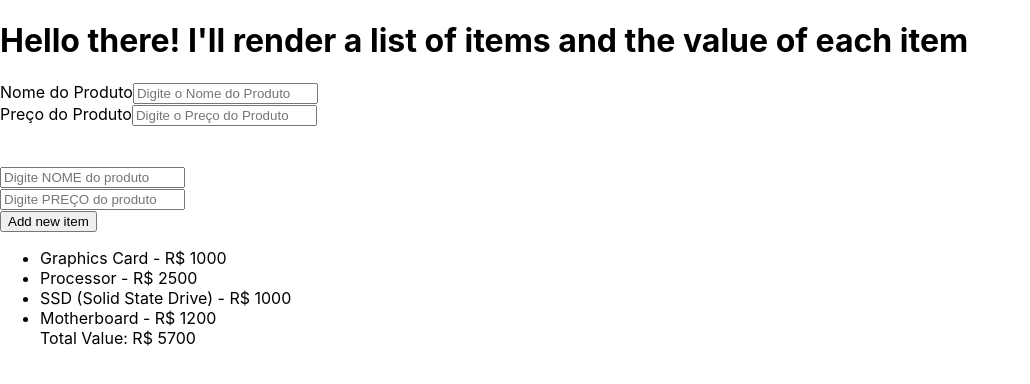
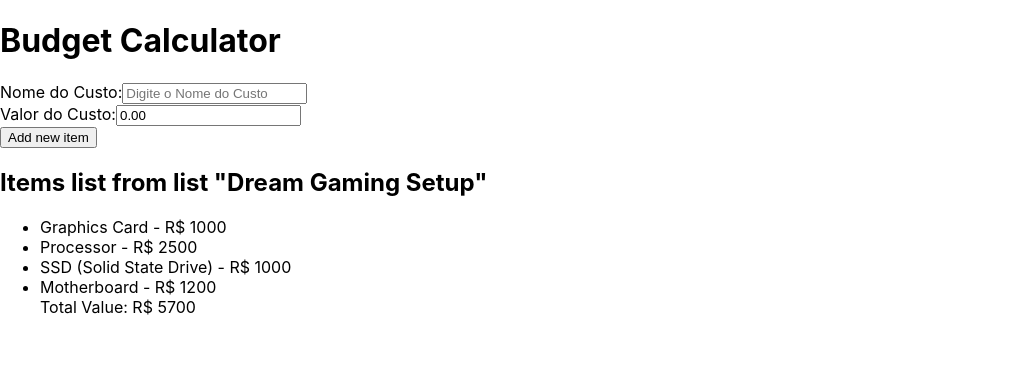
Before and after one commit to RenatoHiga/budget-calculator, a React (Create React App) app in the folder budget-calculator/: page / in a window 1280 px wide. Shown: the top 384 px of the page, without its empty margins (0-1030 px from the left). Built offline with nearby package versions, Linux system fonts and the light colour scheme.

Commit message:
Creating Price mask

```diff
--- a/budget-calculator/src/App.js
+++ b/budget-calculator/src/App.js
@@ -1,36 +1,15 @@
 import './App.css';
+import Input from './components/Input'
 import React from 'react';
 
-import Input from './components/Input';
+class App extends React.Component {
 
-let cards = [
-  {
-    name: "Graphics Card",
-    value: 1000
-  },
-  {
-    name: "Processor",
-    value: 2500
-  },
-  {
-    name: "SSD (Solid State Drive)",
-    value: 1000
-  },
-  {
-    name: "Motherboard",
-    value: 1200
-  }
-];
-
-let totalValue = 0;
-cards.map((card) => totalValue += card.value)
-
-class App extends React.Component {
   constructor(props) {
     super(props);
+
     this.state = {
       newProductName: '',
-      newProductValue: '',
+      newProductValue: '0.00',
       products: [
         {
           name: "Graphics Card",
@@ -52,9 +31,15 @@ class App extends React.Component {
       totalValue: 0
     };
 
-    this.setState({
-      totalValue: totalValue
+    let products = [...this.state.products];
+    var totalValue = 0;
+
+
+    products.forEach((product) => {
+      totalValue = totalValue + product.value
     });
+
+    this.state.totalValue = totalValue
 
     this.handleNameInput = this.handleNameInput.bind(this);
     this.handleValueInput = this.handleValueInput.bind(this);
@@ -63,20 +48,22 @@ class App extends React.Component {
   }
 
   renderList() {
-    console.log(this.state);
-    // console.log(listItems);
     let listItems = this.state.products.map((product, index) =>
       <li key={index}>{product.name} - R$ {product.value}</li>
     );
     return listItems
   }
 
-  addItem() {
+  addItem(event) {
+    event.preventDefault();
+
     let listItems = [...this.state.products, {name: this.state.newProductName, value: this.state.newProductValue}];
+    let totalValue = this.state.totalValue + parseInt(this.state.newProductValue);
 
-    console.log(listItems);
+    // console.log(listItems);
     this.setState({
-      products: listItems
+      products: listItems,
+      totalValue: totalValue
     });
 
 
@@ -89,77 +76,93 @@ class App extends React.Component {
   }
 
   handleValueInput(event) {
-    this.setState({
-      newProductValue: event.target.value
-    })
+    // console.log("handling input");
+
+    // Allow only numbers and dot
+    const filterNumbers = /[^0-9\.]/g;
+    let newValue = event.target.value.replace(filterNumbers, '');
+
+    // Allow only a single dot.
+    const filterDots = /[\.]/g;
+    let foundDots = event.target.value.match(filterDots);
+
+    let fullValue;
+    if (foundDots.length > 1) {
+      // If a dot has been found.
+      // It will re-render the value to not allow a second dot
+      fullValue = this.state.newProductValue;
+    } else {
+      // Remove the dot to simplify the calculation
+      fullValue = newValue.replace('.', '');
+
+      if (fullValue.length >= 3) { // If its not erasing the values...
+
+        // Make the effect of Price mask.
+        if (fullValue.substr(0, 1) === '0') {
+          fullValue = fullValue.substr(1, fullValue.length);
+        }
+
+        let firstPart = fullValue.substr(0, fullValue.length - 2);
+        let centsPart = fullValue.substr(fullValue.length - 2, fullValue.length);
+
+        fullValue = firstPart + "." + centsPart;
+
+        this.setState({
+          newProductValue: fullValue
+        });
+      } else { // If it's erasing the values
+        // Make the value 0.00 again
+        // or format to the correct way like: 0.32 and 0.01
+
+        let newValue = "";
+        for (let index = 1; index <= 3 - fullValue.length; index++) {
+          newValue += '0';
+        }
+
+        this.setState((state) => ({
+          newProductValue: newValue + "." + fullValue
+        }));
+      }
+    }
   }
 
   render() {
     return (
       <div>
         <h1>
-          Hello there! I'll render a list of items and the value of each item
+          Budget Calculator
         </h1>
 
-        <Input type="text" title="Nome do Produto"/>
-        <Input type="text" title="Preço do Produto"/><br/><br/>
-        <input type="text" value={this.state.newProductName} onChange={this.handleNameInput} placeholder="Digite NOME do produto" /><br/>
-        <input type="text" value={this.state.newProductValue} onChange={this.handleValueInput} placeholder="Digite PREÇO do produto" /><br/>
-        <button onClick={this.addItem}>Add new item</button>
+        <form>
 
-        <ul>
-          {this.renderList()}
-          Total Value: R$ {totalValue}
-        </ul>
+          <Input
+            title="Nome do Custo"
+            value={this.state.newProductName}
+            onChange={this.handleNameInput}
+
+          />
+
+          <Input
+            title="Valor do Custo"
+            value={this.state.newProductValue}
+            onChange={this.handleValueInput}
+          />
+
+          <button onClick={this.addItem}>Add new item</button>
+
+        </form>
+
+        <div>
+          <h2>Items list from list "Dream Gaming Setup"</h2>
+          <ul>
+            {this.renderList()}
+            Total Value: R$ {this.state.totalValue}
+          </ul>
+        </div>
+
       </div>
     );
   }
 }
 
 export default App;
-
-
-// class Clock extends React.Component {
-//   constructor(props) {
-//     super(props);
-//     this.state = {date: new Date()};
-//   }
-
-//   componentDidMount() {
-//     this.timerID = setInterval(
-//       () => this.tick(),
-//       1000
-//     );
-//   }
-
-//   componentWillUnmount() {
-//     clearInterval(this.timerID)
-//   }
-
-//   tick() {
-//     this.setState(() => ({
-//       date: new Date()
-//     }));
-//   }
-
-//   render() {
-//     return (
-//       <div>
-//         <h1>Hello, world!</h1>
-//         <h2>The current time is {this.state.date.toLocaleTimeString()}</h2>
-//       </div>
-//     );
-//   }
-// }
-
-// function tick() {
-//   ReactDOM.render(
-//     <Clock date={new Date()} />
-//   )
-// }
-
-// class Welcome extends React.Component {
-//   render() {
-//     return <p>Hello, {this.props.name}</p>
-//   }
-// }
--- a/budget-calculator/src/components/Input.js
+++ b/budget-calculator/src/components/Input.js
@@ -3,12 +3,16 @@ import React from 'react';
 import '../App.css';
 
 class Input extends React.Component {
+
+    // constructor(props) {
+    //     super(props);
+    // }
+
     render() {
         return (
             <div>
-                <label>{this.props.title}</label>
-                {/* <input type={this.props.type} value={this.state.value} onChange={this.handleValue} placeholder={this.props.title} /> */}
-                <input type={this.props.type} placeholder={`Digite o ${this.props.title}`}/>
+                <label>{this.props.title}:</label>
+                <input type="text" value={this.props.value} onChange={this.props.onChange} placeholder={`Digite o ${this.props.title}`} />
             </div>
         );
     }
```
